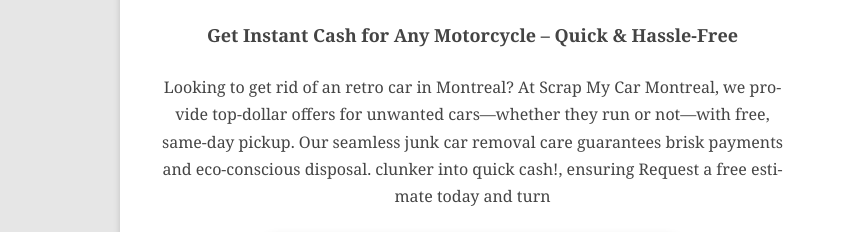
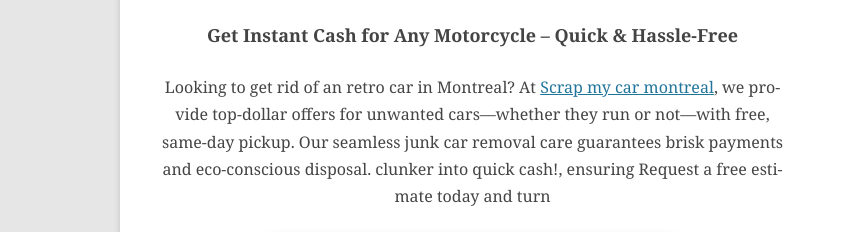
Before and after one commit to TintStudio/scrap-my-car-montreal, a plain HTML site: page index.html in a window 1280 px wide. Shown: the part 581-813 px from the top of the page, 0-865 px from the left. Drawn offline with Linux system fonts and the light colour scheme; grey boxes are pictures that could not be loaded.

Commit message:
Add files via upload

```diff
--- a/index.html
+++ b/index.html
@@ -3966,7 +3966,7 @@
 
 <div style="text-align: center;"><h2>Get Instant Cash for Any Motorcycle – Quick &amp; Hassle-Free</h2>
 
-<p>Looking to get rid of an retro car in Montreal? At Scrap My Car Montreal, we provide top-dollar offers for unwanted cars—whether they run or not—with free, same-day pickup. Our seamless junk car removal care guarantees brisk payments and eco-conscious disposal. clunker into quick cash!, ensuring Request a free estimate today and turn</p>
+<p>Looking to get rid of an retro car in Montreal? At <a href="https://scrapmycarmontreal.com/">Scrap my car montreal</a>, we provide top-dollar offers for unwanted cars—whether they run or not—with free, same-day pickup. Our seamless junk car removal care guarantees brisk payments and eco-conscious disposal. clunker into quick cash!, ensuring Request a free estimate today and turn</p>
 
 
 	<a href="tel:5145482763" class="call-now-button">📞 Call Now - (514) 548-2763</a>
```
